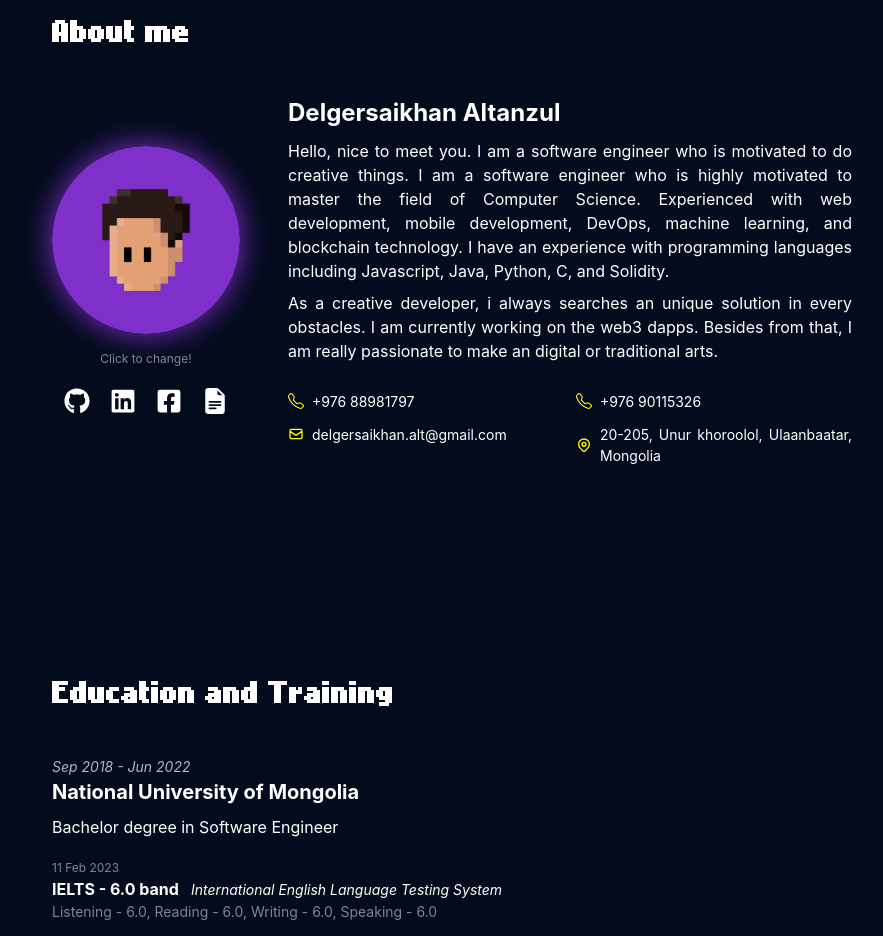
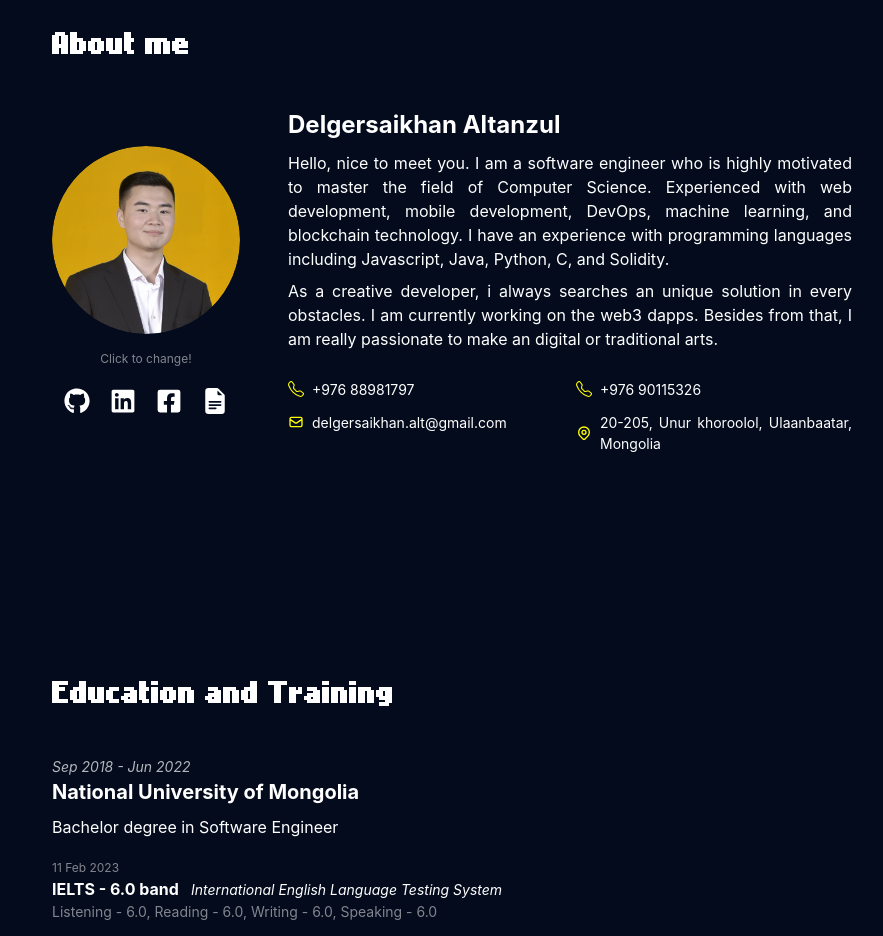
Before and after one commit to Delgersaikhannn/cv, a Next.js app: page / in a window 1280 px wide. Shown: the part 960-1896 px from the top of the page, without its empty margins (188-1071 px from the left). Built offline with nearby package versions, Linux system fonts and the light colour scheme.

Commit message:
about me update

```diff
--- a/src/components/aboutme.jsx
+++ b/src/components/aboutme.jsx
@@ -68,7 +68,7 @@ const Socials = [
 ];
 
 const AvatarBadge = () => {
-  const [change, setChange] = useState(false);
+  const [change, setChange] = useState(true);
 
   const toggle = () => setChange(!change);
 
@@ -167,13 +167,12 @@ export const AboutMe = () => {
               fontSize={["sm", "sm", "md", "md"]}
             >
               <Text>
-                Hello, nice to meet you. I am a software engineer who is
-                motivated to do creative things. I am a software engineer who is
-                highly motivated to master the field of Computer Science.
-                Experienced with web development, mobile development, DevOps,
-                machine learning, and blockchain technology. I have an
-                experience with programming languages including Javascript,
-                Java, Python, C, and Solidity.
+                Hello, nice to meet you. I am a software engineer who is highly
+                motivated to master the field of Computer Science. Experienced
+                with web development, mobile development, DevOps, machine
+                learning, and blockchain technology. I have an experience with
+                programming languages including Javascript, Java, Python, C, and
+                Solidity.
               </Text>
               <Text>
                 As a creative developer, i always searches an unique solution in
```
